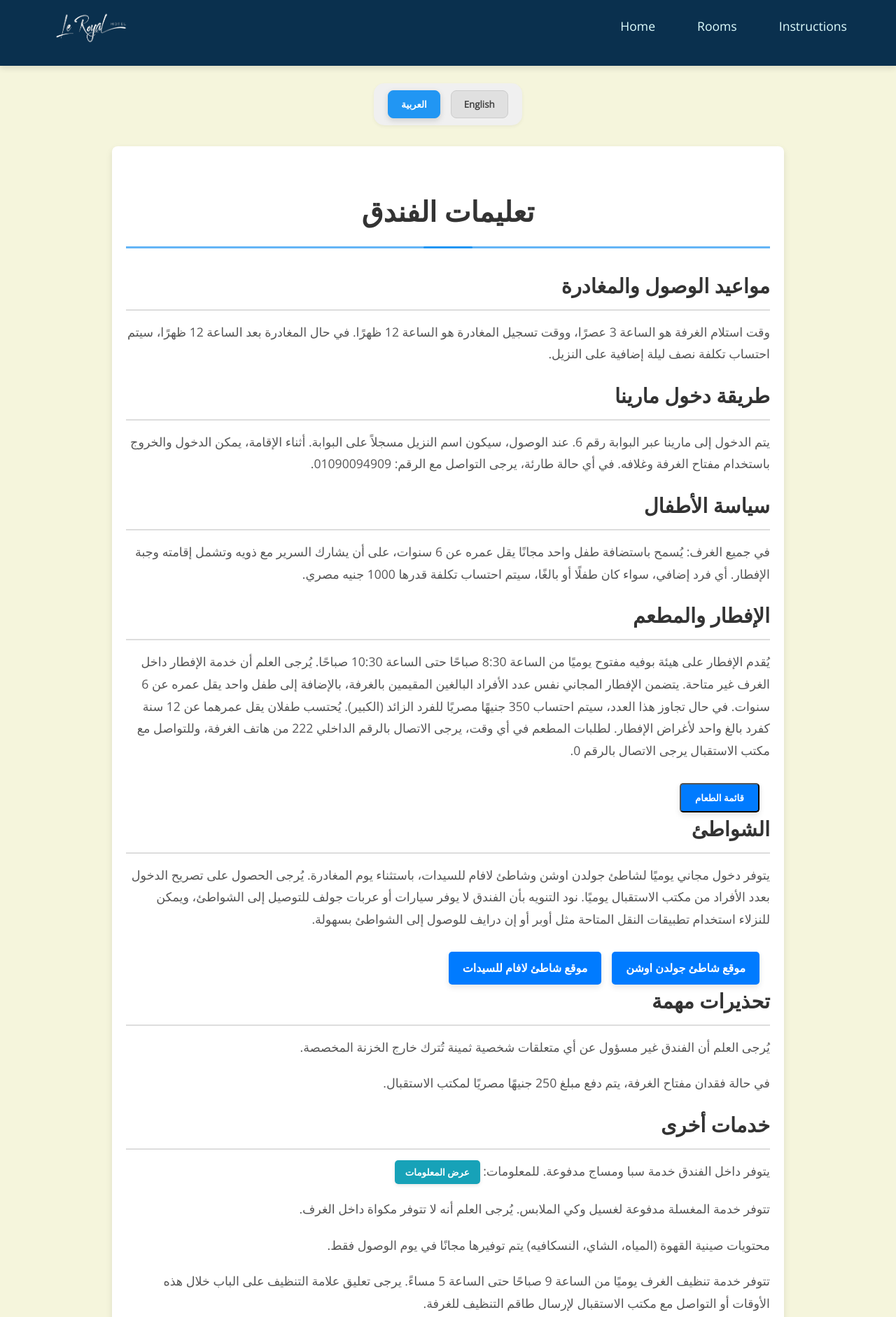
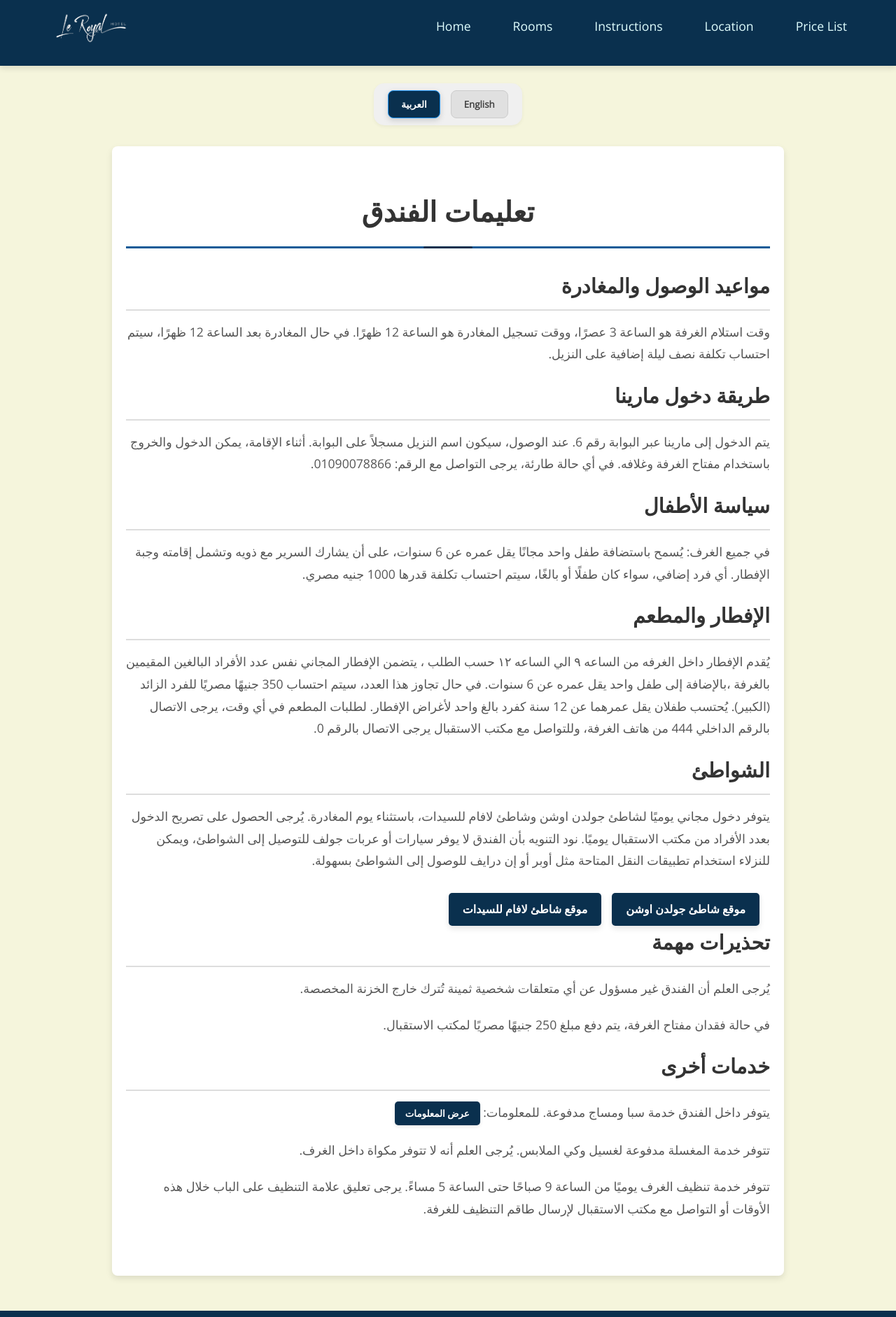
Before and after one commit to abdul-rahman-hassan/Le-Royal-Hotel, a plain HTML site: page instructions.html in a window 1280 px wide. Shown: the part 17-1899 px from the top of the page at 70% size. Drawn offline with nearby package versions, Linux system fonts and the light colour scheme.

Commit message:
edit main.css

```diff
--- a/css/main.css
+++ b/css/main.css
@@ -1316,7 +1316,7 @@ input[type=submit]:focus {
     font-family: 'Open Sans', sans-serif;
 }
 .language-button.active {
-    background-color: #2196f3; /* Accent blue when active */
+    background-color: #0A304E; /* Accent blue when active */
     color: #ffffff;
     transform: none; /* Removed the slight lift on active */
     box-shadow: 0 3px 8px rgba(0, 0, 0, 0.15); /* More subtle active shadow */
@@ -1346,7 +1346,7 @@ input[type=submit]:focus {
     font-weight: 700;
     margin-bottom: 30px;
     text-align: center;
-    border-bottom: 3px solid #64b5f6; /* Blue underline */
+    border-bottom: 3px solid #125b97; /* Blue underline */
     padding-bottom: 15px;
     position: relative;
 }
@@ -1358,7 +1358,7 @@ input[type=submit]:focus {
     transform: translateX(-50%);
     width: 70px;
     height: 3px;
-    background-color: #2196f3; /* Accent blue highlight */
+    background-color: #0A304E; /* Accent blue highlight */
     border-radius: 5px;
 }
 
@@ -1395,7 +1395,7 @@ input[type=submit]:focus {
     display: inline-flex;
     align-items: center;
     justify-content: center;
-    background-color: #007bff; /* Primary blue button */
+    background-color: #0A304E; /* Primary blue button */
     color: #ffffff;
     padding: 10px 20px;
     border-radius: 5px;
@@ -1408,7 +1408,7 @@ input[type=submit]:focus {
     box-shadow: 0 4px 8px rgba(0,0,0,0.1);
 }
 .instruction-button-link:hover {
-    background-color: #0056b3; /* Darker blue on hover */
+    background-color: #0A304E; /* Darker blue on hover */
     transform: translateY(-2px);
 }
 
@@ -1489,7 +1489,7 @@ input[type=submit]:focus {
 
 /* Specific styling for the SPA info button embedded in text */
 .instruction-section-content .spa-info-button {
-    background-color: #17a2b8; /* Info blue button */
+    background-color: #0A304E; /* Info blue button */
     color: #ffffff;
     padding: 8px 15px;
     border-radius: 5px;
--- a/instructions.html
+++ b/instructions.html
@@ -20,22 +20,35 @@
     <header class="tm-header">
     <img class="tm-logo" src="images/LaRoyale.png" alt="La Royale Hotel Logo">
 
-        <button class="menu-toggle" id="menu-toggle" aria-label="Toggle navigation menu">
-            <span class="hamburger-line"></span>
-            <span class="hamburger-line"></span>
-            <span class="hamburger-line"></span>
-        </button>
+    <div class="menu-toggle" id="menu-toggle">
+        <span class="bar"></span>
+        <span class="bar"></span>
+        <span class="bar"></span>
+    </div>
 
     <nav class="tm-nav">
-            <div id="main-nav-links">
-                <ul>
+        <div id="main-nav-links"> <ul>
                 <li><a href="index.html">Home</a></li>
                 <li><a href="rooms.html">Rooms</a></li>
                 <li><a href="instructions.html">Instructions</a></li>
+                <li><a href="https://maps.app.goo.gl/KHP4cSev8gACutn67">Location</a></li>
+                <li><a href="https://drive.google.com/file/d/1da4NOjmawHkRz9Cifen-ACgyBSrz4cnv/view">Price List</a></li>
                 </ul>
         </div>
     </nav>
 </header>
+<script type="text/javascript">
+    document.addEventListener('DOMContentLoaded', function() {
+        const menuToggle = document.getElementById('menu-toggle');
+        const navLinks = document.getElementById('main-nav-links').querySelector('ul');
+
+        menuToggle.addEventListener('click', function() {
+            menuToggle.classList.toggle('active');
+            navLinks.classList.toggle('active');
+        });
+
+    });
+</script>
 
     <div class="language-selector-container">
         <button id="lang-ar" class="language-button active" onclick="setLanguage('ar')">العربية</button>
@@ -66,12 +79,19 @@
     <footer class="tm-footer">
         <div class="tm-us">
             <p class="bold">About Us</p>
-            <p>We are a part of a chain of luxury hotels which extends all over the world. We provide a luxurious stay with various value-added and free services which will make you visit us over and over again.</p>
+            <p>Welcome to Le Royal Hotel,
+a top-rated 4-star hotel in Marina 5, Zone 24. We're perfectly located near the New Alamein City, offering easy access to all services for a truly luxurious and convenient stay.
+
+Enjoy our beautiful outdoor pool overlooking the lake, free private parking, a lovely garden, plus our own bar and restaurant.
+We provide free Wi-Fi in all areas. Many rooms have a private terrace, and every apartment comes with a kitchen equipped with a fridge, microwave, and kettle.
+Our 24-hour front desk staff speak Arabic and English, always ready to help you.
+
+At Le Royal Hotel, we're here to ensure your comfort, elegance, and outstanding service.</p>
         </div>
         <br/>
         <div class="gmap_outer">
             <div class="gmap_canvas">
-                <iframe src="https://www.google.com/maps/embed?pb=!1m18!1m12!1m3!1d3425.312817972416!2d28.9690589!3d30.849915799999998!2m3!1f0!2f0!3f0!3m2!1i1024!2i768!4f13.1!3m3!1m2!1s0x145fed9c8026a17b%3A0x275899f970792855!2sLe%20Royal%20Hotel%20Marina!5e0!3m2!1sen!2seg!4v1749669177342!5m2!1sen!2seg" width="400" height="300" style="border:0;" allowfullscreen="" loading="lazy" referrerpolicy="no-referrer-when-downgrade"></iframe>
+                <iframe src="https://www.google.com/maps/embed?pb=!1m18!1m12!1m3!1d3425.312817972416!2d28.9690589!3d30.849915799999998!2m3!1f0!2f0!3f0!3m2!1i1024!2i768!4f13.1!3m3!1m2!1s0x145fed9c8026a17b%3A0x275899f970792855!2sLe%20Royal%20Hotel%20Marina!5e0!3m2!1sen!2seg!4v1749669177342!5m2!1sen!2seg" width="300" height="200" style="border:0;" allowfullscreen="" loading="lazy" referrerpolicy="no-referrer-when-downgrade"></iframe>
             </div>
         </div>
         <a href="#top" class="tm-up"><img src="images/up.png" alt="Scroll to top"></a>
@@ -89,7 +109,7 @@
                     },
                     {
                         title: "طريقة دخول مارينا",
-                        text: "يتم الدخول إلى مارينا عبر البوابة رقم 6. عند الوصول، سيكون اسم النزيل مسجلاً على البوابة. أثناء الإقامة، يمكن الدخول والخروج باستخدام مفتاح الغرفة وغلافه. في أي حالة طارئة، يرجى التواصل مع الرقم: 01090094909."
+                        text: "يتم الدخول إلى مارينا عبر البوابة رقم 6. عند الوصول، سيكون اسم النزيل مسجلاً على البوابة. أثناء الإقامة، يمكن الدخول والخروج باستخدام مفتاح الغرفة وغلافه. في أي حالة طارئة، يرجى التواصل مع الرقم: 01090078866."
                     },
                     {
                         title: "سياسة الأطفال",
@@ -97,10 +117,8 @@
                     },
                     {
                         title: "الإفطار والمطعم",
-                        text: "يُقدم الإفطار على هيئة بوفيه مفتوح يوميًا من الساعة 8:30 صباحًا حتى الساعة 10:30 صباحًا. يُرجى العلم أن خدمة الإفطار داخل الغرف غير متاحة. يتضمن الإفطار المجاني نفس عدد الأفراد البالغين المقيمين بالغرفة، بالإضافة إلى طفل واحد يقل عمره عن 6 سنوات. في حال تجاوز هذا العدد، سيتم احتساب 350 جنيهًا مصريًا للفرد الزائد (الكبير). يُحتسب طفلان يقل عمرهما عن 12 سنة كفرد بالغ واحد لأغراض الإفطار. لطلبات المطعم في أي وقت، يرجى الاتصال بالرقم الداخلي 222 من هاتف الغرفة، وللتواصل مع مكتب الاستقبال يرجى الاتصال بالرقم 0.",
-                        buttons: [
-                            { text: "قائمة الطعام", action: "openMenuModal" }
-                        ]
+                        text: "يُقدم الإفطار داخل الغرفه من الساعه ٩ الي الساعه ١٢ حسب الطلب ، يتضمن الإفطار المجاني نفس عدد الأفراد البالغين المقيمين بالغرفة ،بالإضافة إلى طفل واحد يقل عمره عن 6 سنوات. في حال تجاوز هذا العدد، سيتم احتساب 350 جنيهًا مصريًا للفرد الزائد (الكبير). يُحتسب طفلان يقل عمرهما عن 12 سنة كفرد بالغ واحد لأغراض الإفطار. لطلبات المطعم في أي وقت، يرجى الاتصال بالرقم الداخلي 444 من هاتف الغرفة، وللتواصل مع مكتب الاستقبال يرجى الاتصال بالرقم 0.",
+
                     },
                     {
                         title: "الشواطئ",
@@ -121,9 +139,7 @@
                         title: "خدمات أخرى",
                         text: [
                             `يتوفر داخل الفندق خدمة سبا ومساج مدفوعة. للمعلومات: <button onclick="openSpaModal()" class="spa-info-button">عرض المعلومات</button>`,
-                            "تتوفر خدمة المغسلة مدفوعة لغسيل وكي الملابس. يُرجى العلم أنه لا تتوفر مكواة داخل الغرف.",
-                            "محتويات صينية القهوة (المياه، الشاي، النسكافيه) يتم توفيرها مجانًا في يوم الوصول فقط.",
-                            "تتوفر خدمة تنظيف الغرف يوميًا من الساعة 9 صباحًا حتى الساعة 5 مساءً. يرجى تعليق علامة التنظيف على الباب خلال هذه الأوقات أو التواصل مع مكتب الاستقبال لإرسال طاقم التنظيف للغرفة."
+                            "تتوفر خدمة المغسلة مدفوعة لغسيل وكي الملابس. يُرجى العلم أنه لا تتوفر مكواة داخل الغرف.","تتوفر خدمة تنظيف الغرف يوميًا من الساعة 9 صباحًا حتى الساعة 5 مساءً. يرجى تعليق علامة التنظيف على الباب خلال هذه الأوقات أو التواصل مع مكتب الاستقبال لإرسال طاقم التنظيف للغرفة."
                         ]
                     }
                 ]
@@ -137,7 +153,7 @@
                     },
                     {
                         title: "Marina Access Method",
-                        text: "Entry to Marina is via Gate 6. Upon arrival, your name will be listed at the gate. During your stay, use your room key and its cover for entry and exit. For any emergencies, please contact: 01090094909."
+                        text: "Entry to Marina is via Gate 6. Upon arrival, your name will be listed at the gate. During your stay, use your room key and its cover for entry and exit. For any emergencies, please contact: 01090078866."
                     },
                     {
                         title: "Children Policy",
@@ -145,10 +161,7 @@
                     },
                     {
                         title: "Breakfast and Restaurant",
-                        text: "Breakfast is an open buffet served daily from 8:30 AM to 10:30 AM. Please note that room service for breakfast is not permitted. Complimentary breakfast is offered for the number of adult guests staying in the room, plus one child under 6 years old. For any additional guests (adults) or children beyond this allowance, an extra charge of 350 EGP per person applies. Two children under 12 years old are counted as one adult for breakfast purposes. For restaurant orders, please dial 222 from your in-room phone. To reach reception, please dial 0.",
-                        buttons: [
-                            { text: "Restaurant Menu", action: "openMenuModal" }
-                        ]
+                        text: "Breakfast is served in the room upon request from 9:00 AM to 12:00 PM. The complimentary breakfast includes the same number of adult guests staying in the room, in addition to one child under the age of 6. If the number exceeds this limit, an additional charge of 350 EGP per extra adult will apply. For breakfast purposes, two children under the age of 12 are counted as one adult. For restaurant orders at any time, please dial the internal number 444 from the room phone. To contact the front desk, please call 0.",
                     },
                     {
                         title: "Beaches",
@@ -170,7 +183,7 @@
                         text: [
                             `Paid spa and massage services are available within the hotel. For information: <button onclick="openSpaModal()" class="spa-info-button">View Info</button>`,
                             "Paid laundry service for washing and ironing clothes is also available. Kindly note that irons are not provided in the rooms.",
-                            "The coffee tray contents (water, tea, Nescafe) are provided free of charge on arrival day only.",
+
                             "Room cleaning service is available daily from 9:00 AM to 5:00 PM. Please hang the 'Make Up Room' sign on your door during these hours or contact the reception desk to arrange cleaning."
                         ]
                     }
```
Lines whose indentation alone changed are shown as unchanged.
